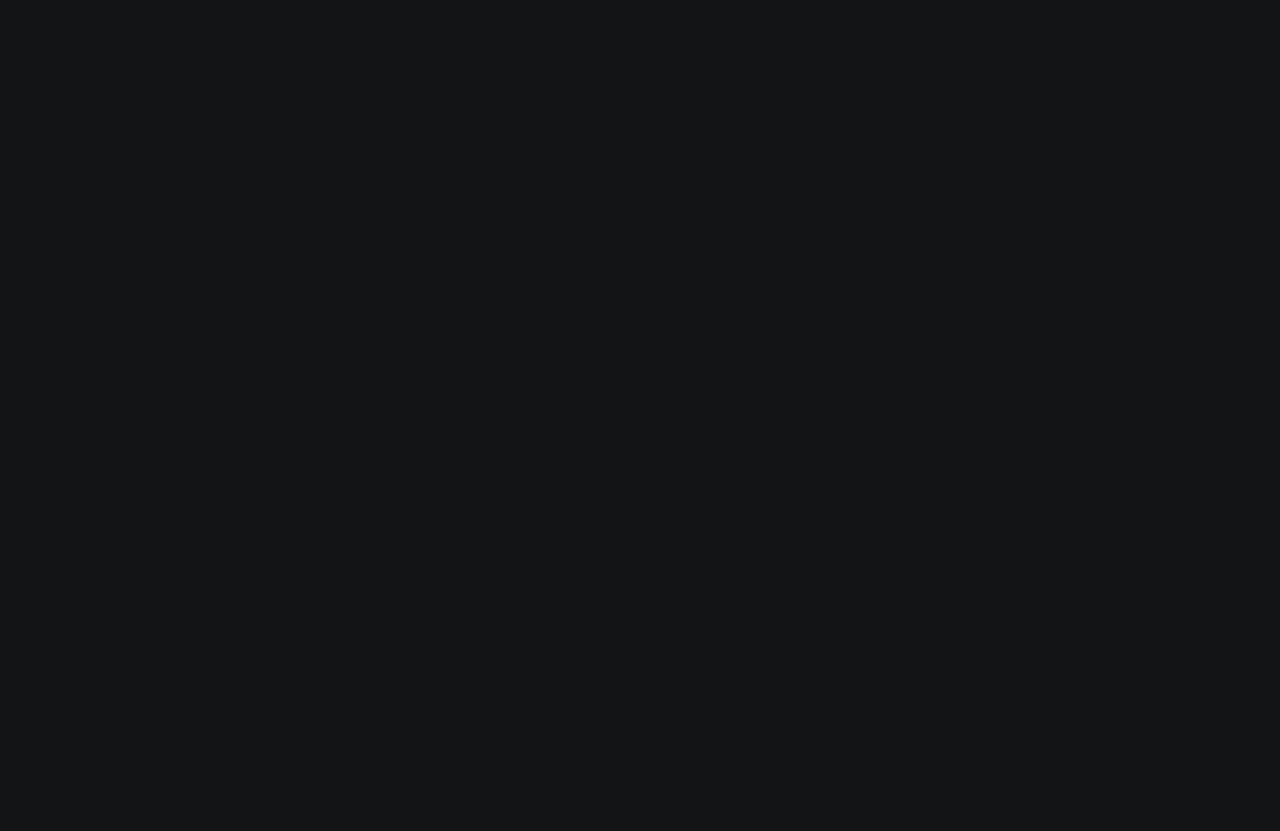
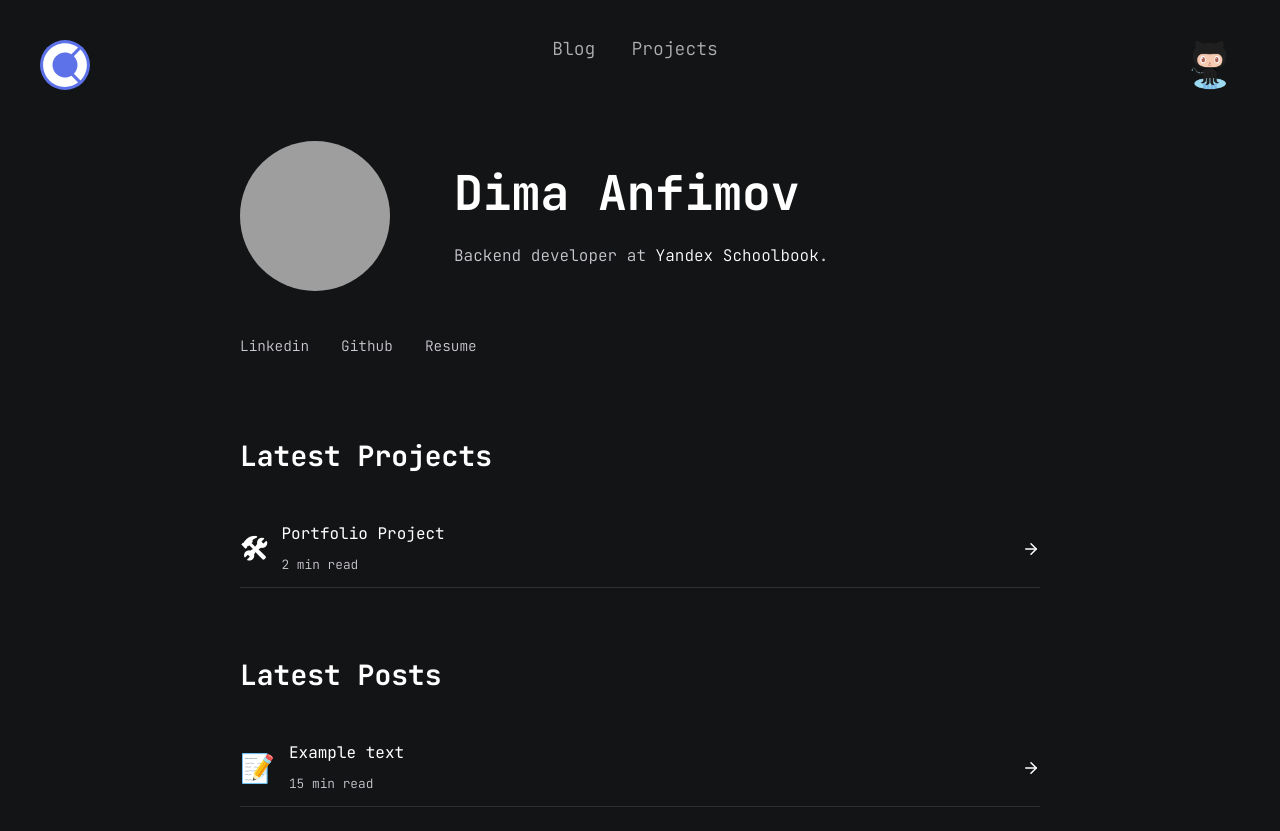
Before and after one commit to danfimov/Portfolio, an Astro site: page /Portfolio/ in a window 1280 px wide. Before the commit this address had no page. Before the commit the page ends 800 px from the top, so only its background shows below. Built offline with nearby package versions, Linux system fonts and the light colour scheme; Astro itself is replaced by a stand-in of ours; grey boxes are pictures that could not be loaded.

Commit message:
Fix links

```diff
--- a/astro.config.mjs
+++ b/astro.config.mjs
@@ -10,5 +10,5 @@ export default defineConfig({
     syntaxHighlight:'shiki',
   },
   site: 'https://danfimov.github.io',
-  base: '/portfolio',
+  base: '/Portfolio',
 });
--- a/src/components/NavBar.astro
+++ b/src/components/NavBar.astro
@@ -4,8 +4,8 @@
     </a>
 
     <div id="menu--container">
-        <a href="/#blog">Blog</a>
-        <a href="/#projects">Projects</a>
+        <a href="/Portfolio/#blog">Blog</a>
+        <a href="/Portfolio/#projects">Projects</a>
     </div>
 
     <a href="https://github.com/LoveSolaristics/Portfolio" target="_blank">
```
